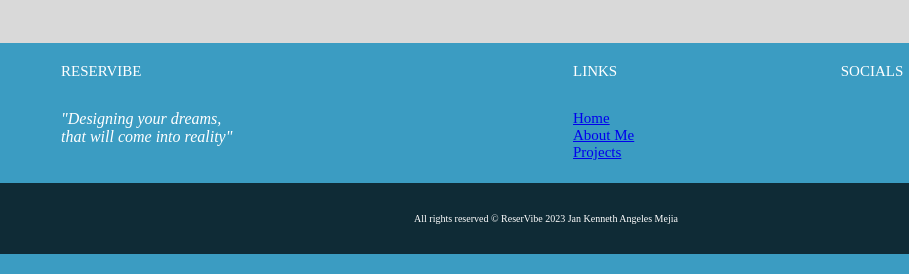
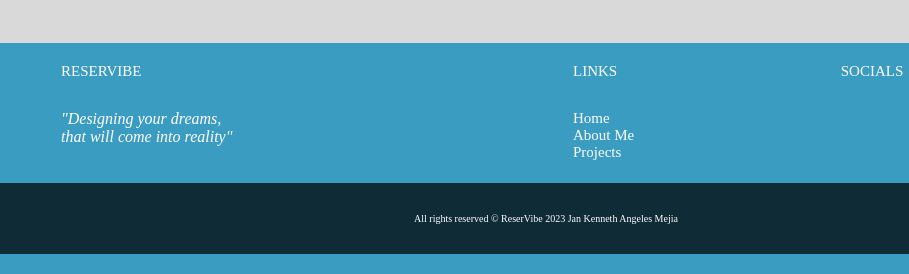
Before and after one commit to JeeeeKen/jkamejia.github.io, a plain HTML site: page index.html in a window 1280 px wide. Shown: the part 954-1228 px from the top of the page, 94-1003 px from the left. Drawn offline with Linux system fonts and the light colour scheme.

Commit message:
Update aboutme.css

```diff
--- a/aboutme.css
+++ b/aboutme.css
@@ -169,6 +169,11 @@ header{
         position: relative;
     }
 
+    .footer-col .links a{
+        text-decoration: none;
+        color: #fff;
+    }
+
     .footer-col{
         width: 20%;
         padding: 0 15px;
```
